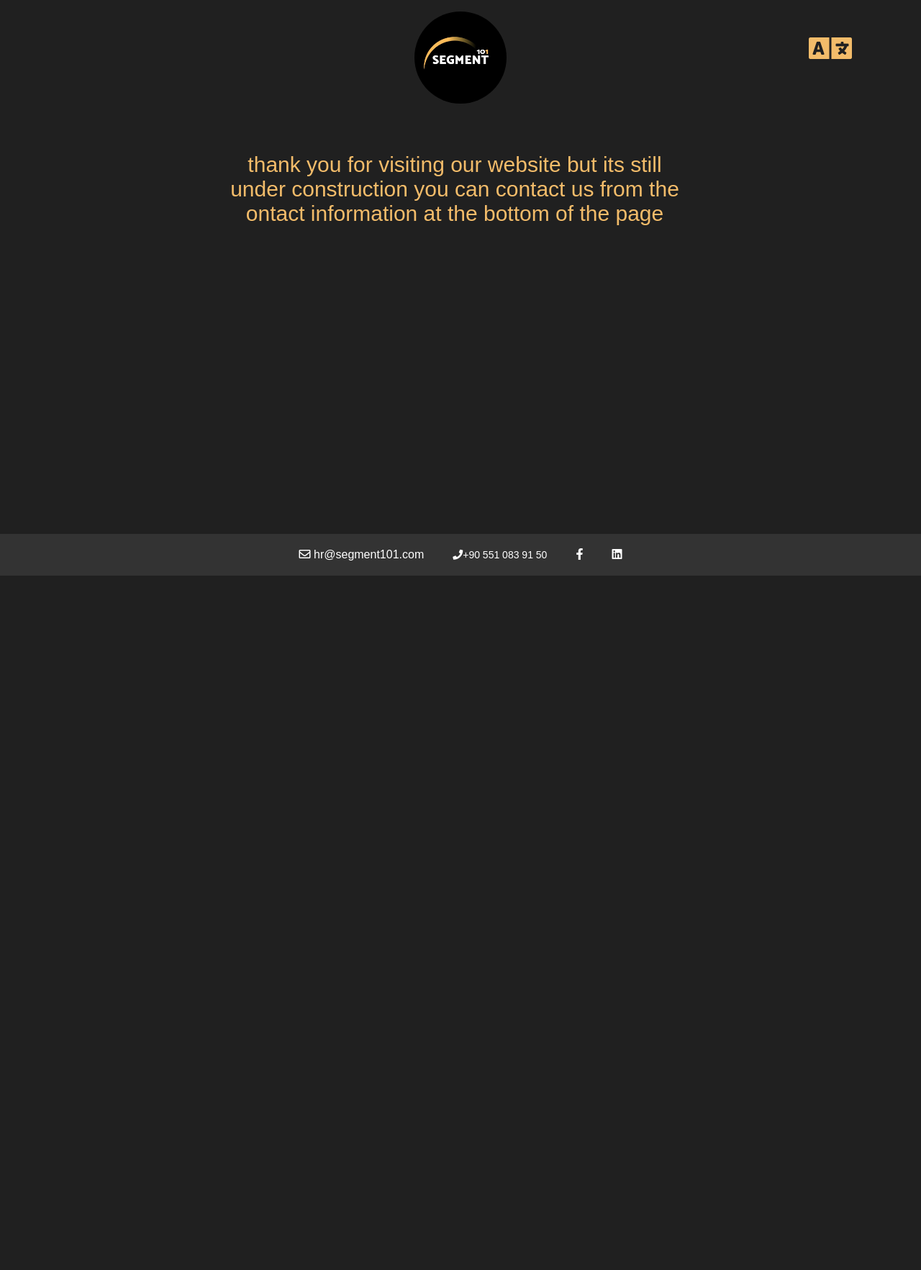
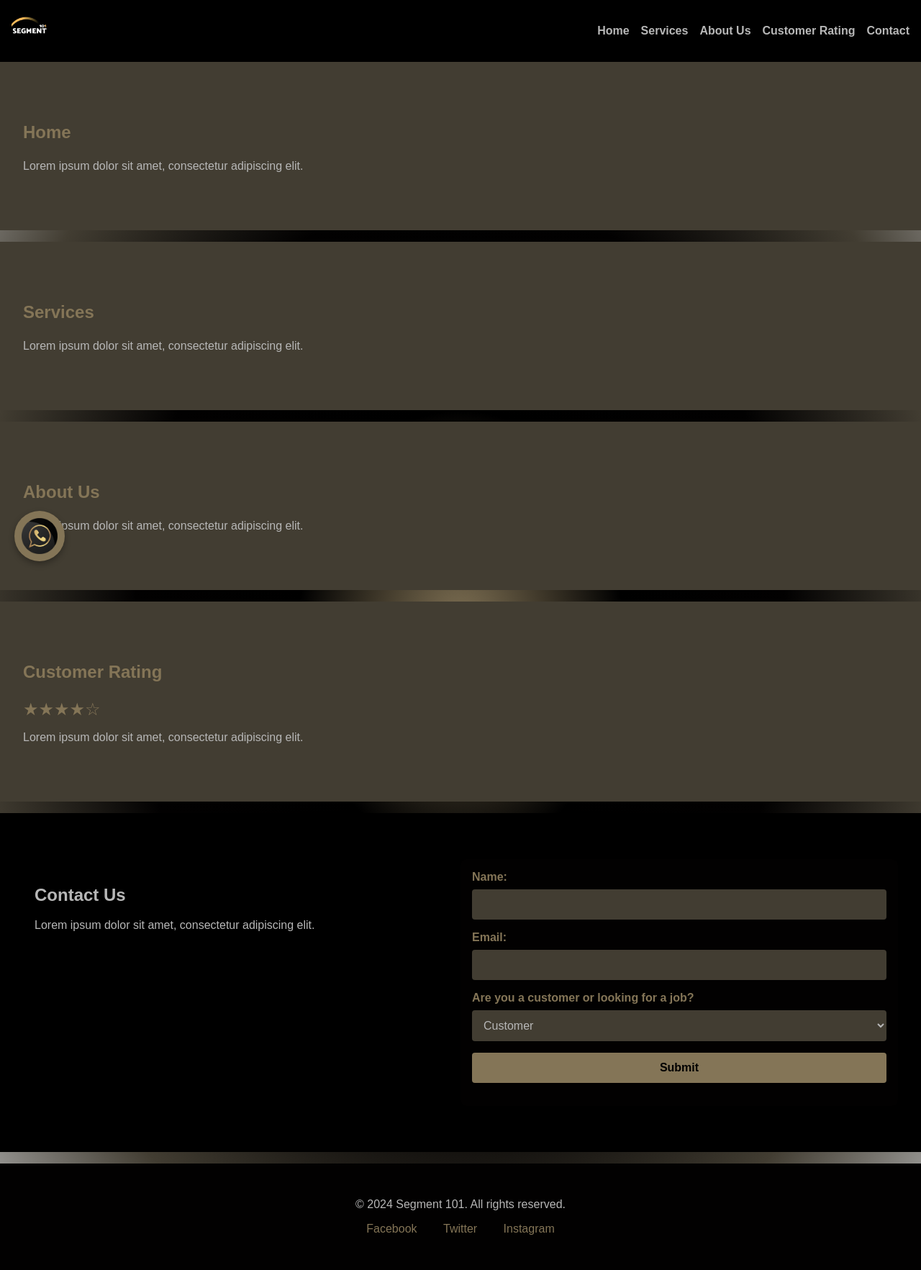
Before and after one commit to dola-am365/segment101, a plain HTML site: page index.html in a window 1280 px wide. Shown: the whole page at 72% size. Before the commit the page ends 800 px from the top, so only its background shows below. Drawn offline with Linux system fonts and the light colour scheme.

Commit message:
Add files via upload

```diff
--- /dev/null
+++ b/css.css
@@ -0,0 +1,198 @@
+:root {
+    /* HEX */
+    --coyote: #847557;
+    --black: #000000;
+    --black-2: #020101;
+    --black-olive: #423D32;
+    --silver: #B7B7B7;
+
+    /* HSL */
+    --coyote-hsl: hsla(40, 21%, 43%, 1);
+    --black-hsl: hsla(0, 0%, 0%, 1);
+    --black-2-hsl: hsla(0, 33%, 1%, 1);
+    --black-olive-hsl: hsla(41, 14%, 23%, 1);
+    --silver-hsl: hsla(0, 0%, 72%, 1);
+
+    /* Gradient */
+    --gradient-radial: radial-gradient(var(--coyote), var(--black), var(--black-2), var(--black-olive), var(--silver));
+}
+
+body {
+    font-family: Arial, sans-serif;
+    margin: 0;
+    padding: 0;
+    box-sizing: border-box;
+    background: var(--gradient-radial);
+    color: var(--silver);
+    scroll-behavior: smooth;
+}
+
+header {
+    background-color: var(--black);
+    padding: 1rem;
+    display: flex;
+    justify-content: space-between;
+    align-items: center;
+    position: sticky;
+    top: 0;
+    z-index: 1000; /* Ensure it stays on top of other content */
+}
+
+.logo img {
+    height: 50px;
+    margin-right: 3rem;
+}
+
+nav ul {
+    list-style-type: none;
+    margin: 0;
+    padding: 0;
+    display: flex;
+    gap: 1rem;
+}
+
+nav ul li {
+    margin: 0;
+}
+
+nav ul li a {
+    color: var(--silver);
+    text-decoration: none;
+    font-weight: bold;
+    transition: color 0.3s ease;
+}
+
+nav ul li a:hover {
+    color: var(--coyote);
+}
+
+.section {
+    padding: 4rem 2rem;
+    text-align: left;
+    background-color: var(--black-olive);
+    color: var(--silver);
+    margin-bottom: 1rem;
+}
+
+.section h2 {
+    margin-bottom: 1.5rem;
+    color: var(--coyote);
+}
+
+.rating {
+    font-size: 1.5rem;
+    color: var(--coyote);
+}
+
+.contact-section {
+    display: flex;
+    justify-content: space-between;
+    padding: 4rem 2rem;
+    background-color: var(--black);
+    color: var(--silver);
+    margin-bottom: 1rem;
+}
+
+.contact-left {
+    flex: 1;
+    padding: 1rem;
+}
+
+.contact-right {
+    flex: 1;
+    padding: 1rem;
+    background-color: var(--black-2);
+    border-radius: 8px;
+}
+
+form {
+    display: flex;
+    flex-direction: column;
+}
+
+form label {
+    margin-bottom: 0.5rem;
+    font-weight: bold;
+    color: var(--coyote);
+}
+
+form input, form select, form button {
+    margin-bottom: 1rem;
+    padding: 0.75rem;
+    font-size: 1rem;
+    border: none;
+    border-radius: 4px;
+}
+
+form input, form select {
+    background-color: var(--black-olive);
+    color: var(--silver);
+}
+
+form button {
+    background-color: var(--coyote);
+    color: var(--black);
+    font-weight: bold;
+    cursor: pointer;
+    transition: background-color 0.3s ease;
+}
+
+form button:hover {
+    background-color: #6a5d3f;
+}
+
+footer {
+    background-color: var(--black-2);
+    color: var(--silver);
+    padding: 2rem;
+    text-align: center;
+}
+
+.footer-content {
+    margin-bottom: 1rem;
+}
+
+.social-media a {
+    color: var(--coyote);
+    text-decoration: none;
+    margin: 0 1rem;
+    transition: color 0.3s ease;
+}
+
+.social-media a:hover {
+    color: var(--silver);
+}
+
+/* Floating WhatsApp Bubble */
+.whatsapp-bubble {
+    position: fixed;
+    bottom: 20px; /* Adjust as needed */
+    left: 20px; /* Adjust as needed */
+    background-color: var(--coyote); /* Gold color for bubble */
+    border-radius: 50%;
+    padding: 10px;
+    box-shadow: 0 4px 8px rgba(0, 0, 0, 0.3);
+    z-index: 1000; /* Ensure it stays on top of other content */
+    transition: background-color 0.3s ease;
+}
+
+.whatsapp-bubble a {
+    display: flex;
+    align-items: center;
+    justify-content: center;
+    color: var(--black);
+    text-decoration: none;
+}
+
+.whatsapp-bubble img {
+    width: 50px; /* Adjust size as needed */
+    height: auto;
+}
+
+.whatsapp-bubble:hover {
+    background-color: var(--black); /* Black color on hover */
+}
+
+.whatsapp-bubble:hover img {
+    filter: brightness(1) invert(1); /* Inverts the icon color on hover */
+}
--- a/index.html
+++ b/index.html
@@ -1,150 +1,91 @@
 <!DOCTYPE html>
 <html lang="en">
 <head>
-<meta charset="UTF-8">
-<meta name="viewport" content="width=device-width, initial-scale=1.0">
-<link rel="shortcut icon" href="logo.jpeg" type="image/x-icon">
-<title>segment 101</title>
-<!-- Add FontAwesome library -->
-<link id="fav" rel="stylesheet" href="https://cdnjs.cloudflare.com/ajax/libs/font-awesome/5.15.4/css/all.min.css">
-<style>
-  body {
-    font-family: Arial, sans-serif;
-    text-align: center;
-    background-color: rgb(32, 32, 32);
-    margin: 0;
-    padding: 0;
-  }
-  #fav{
-    border-radius: 3rem;
-  }
-
-  #construction-text {
-    font-size: 30px;
-    margin-top: 9rem;
-    opacity: 1;
-    transition: opacity 0.5s ease-in-out;
-    color:  #F3BC6Aff;
-  }
-
-  #language-button {
-    position: absolute;
-    top: 10px;
-    right: 10px;
-    background: none;
-    border: none;
-    cursor: pointer;
-  }
-  button{
-    margin-right: 5rem;
-    margin-top: 2rem;
-  }
-
-  .hidden {
-    opacity: 0;
-  }
-  #logo{
-    border-radius: 20rem;
-    width: 10%;
-    margin-top: 1rem;
-    margin-bottom: -5rem;
-  }
-
-  footer {
-    background-color: #333;
-    color: #fff;
-    padding: 20px 0;
-    position: fixed;
-    bottom: 0;
-    width: 100%;
-    left: 0;
-  }
-
-  .contact-info {
-    display: flex;
-    justify-content: center;
-    align-items: center;
-  }
-
-  .contact-info a {
-    color: #fff;
-    text-decoration: none;
-    margin: 0 20px;
-  }
-  p{
-    width: 39rem;
-    margin-left: 20rem;
-  }
-  #phone{
-    font-size: 14px;
-  }
-
-</style>
+    <meta charset="UTF-8">
+    <meta name="viewport" content="width=device-width, initial-scale=1.0">
+    <title>Segment 101 Portfolio</title>
+    <link rel="stylesheet" href="css.css">
+  <link rel="icon" type="image/x-icon" href="logo.png">
 </head>
 <body>
-  <div id="nav">
-    <img id="logo" src="logo.jpeg" alt="">
-  </div>
+    <header>
+        <div class="logo">
+            <img src="logo.png" alt="Segment 101 Logo">
+        </div>
+        <nav>
+            <ul>
+                <li><a href="#home">Home</a></li>
+                <li><a href="#services">Services</a></li>
+                <li><a href="#about">About Us</a></li>
+                <li><a href="#rating">Customer Rating</a></li>
+                <li><a href="#contact">Contact</a></li>
+            </ul>
+        </nav>
+    </header>
 
-<p id="construction-text">thank you for visiting our website but its still under construction you can contact us from the ontact information at the bottom of the page</p>
+    <section id="home" class="section">
+        <h2>Home</h2>
+        <p>Lorem ipsum dolor sit amet, consectetur adipiscing elit.</p>
+    </section>
 
-<button id="language-button" onclick="toggleLanguage()">
-  <i class="fas fa-language" style="color:  #F3BC6Aff; font-size:3rem ;"></i>
-</button>
+    <section id="services" class="section">
+        <h2>Services</h2>
+        <p>Lorem ipsum dolor sit amet, consectetur adipiscing elit.</p>
+    </section>
 
-<footer>
-  <div class="contact-info">
-    <a href="mailto:hr@segment101.com"><i class="far fa-envelope"></i> hr@segment101.com</a>
-    <a id="phone" href="tel:+905510839150"><i class="fas fa-phone"></i>+90 551 083 91 50</a>
-    <a target="_blank" href="https://www.facebook.com/profile.php?id=61558424951484"><i class="fab fa-facebook-f"></i></a>
-    <a target="_blank" href="https://www.linkedin.com/in/mohamed-adel-1a2428304/"><i class="fab fa-linkedin"></i>
-    </a>
-  </div>
-</footer>
+    <section id="about" class="section">
+        <h2>About Us</h2>
+        <p>Lorem ipsum dolor sit amet, consectetur adipiscing elit.</p>
+    </section>
 
-<script>
-  const constructionText = document.getElementById('construction-text');
-  let currentLanguage = 'en';
+    <section id="rating" class="section">
+        <h2>Customer Rating</h2>
+        <div class="rating">★★★★☆</div>
+        <p>Lorem ipsum dolor sit amet, consectetur adipiscing elit.</p>
+    </section>
 
-  function toggleLanguage() {
-    switch (currentLanguage) {
-      case 'en':
-        currentLanguage =  'ar';
-        break;
-      case 'ar':
-        currentLanguage = 'tr';
-        break;
-      case 'tr':
-        currentLanguage = 'en';
-        break;
-      default:
-        currentLanguage = 'en';
-    }
-    updateText();
-  }
+    <section id="contact" class="contact-section">
+        <div class="contact-left">
+            <h2>Contact Us</h2>
+            <p>Lorem ipsum dolor sit amet, consectetur adipiscing elit.</p>
+        </div>
+        <div class="contact-right">
+            <form action="https://your-form-handler-url.com" method="POST">
+                <label for="name">Name:</label>
+                <input type="text" id="name" name="name" required>
 
-  function updateText() {
-    // Apply fade-out effect
-    constructionText.classList.add('hidden');
-    // Wait for the fade-out transition to complete
-    setTimeout(() => {
-      switch (currentLanguage) {
-        case 'en':
-          constructionText.textContent = 'thank you for visiting our website but its still under construction you can contact us from the ontact information at the bottom of the page';
-          break;
-        case 'ar':
-          constructionText.textContent = 'شكرًا لك على زيارة موقعنا الإلكتروني ولكنه لا يزال قيد الإنشاء، يمكنك الاتصال بنا من خلال معلومات الاتصال الموجودة أسفل الصفحة';
-          break;
-        case 'tr':
-          constructionText.textContent = 'Web sitemizi ziyaret ettiğiniz için teşekkür ederiz ancak henüz yapım aşamasındadır. Sayfanın altındaki iletişim bilgilerinden bize ulaşabilirsiniz.';
-          break;
-        default:
-          constructionText.textContent = 'thank you for visiting our website but its still under construction you can contact us from the ontact information at the bottom of the page';
-      }
-      // Apply fade-in effect
-      constructionText.classList.remove('hidden');
-    }, 500); // Set timeout to match the transition duration
-  }
-</script>
+                <label for="email">Email:</label>
+                <input type="email" id="email" name="email" required>
+
+                <label for="role">Are you a customer or looking for a job?</label>
+                <select id="role" name="role">
+                    <option value="customer">Customer</option>
+                    <option value="job-seeker">Job Seeker</option>
+                </select>
+
+                <button type="submit">Submit</button>
+            </form>
+        </div>
+    </section>
+
+    <footer>
+        <div class="footer-content">
+            <p>&copy; 2024 Segment 101. All rights reserved.</p>
+            <div class="social-media">
+                <a href="#">Facebook</a>
+                <a href="#">Twitter</a>
+                <a href="#">Instagram</a>
+            </div>
+        </div>
+    </footer>
+
+    <!-- Floating WhatsApp Bubble -->
+    <div class="whatsapp-bubble">
+        <a href="https://wa.me/905510839150" target="_blank" aria-label="Chat with us on WhatsApp">
+            <img src="whatsapp-icon.png" alt="WhatsApp Icon">
+        </a>
+    </div>
+
+    <script src="script.js"></script>
 </body>
 </html>
--- /dev/null
+++ b/js.js
@@ -0,0 +1 @@
+fsfa
```
Also changed, not shown: logo.png (added), whatsapp-icon.png (added).
